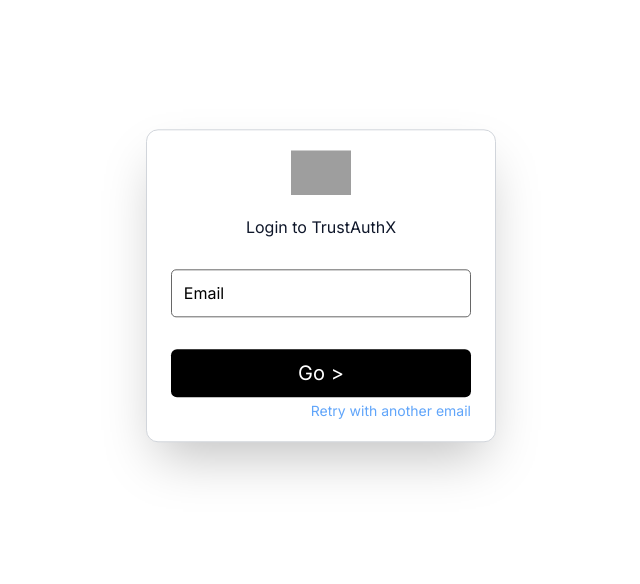
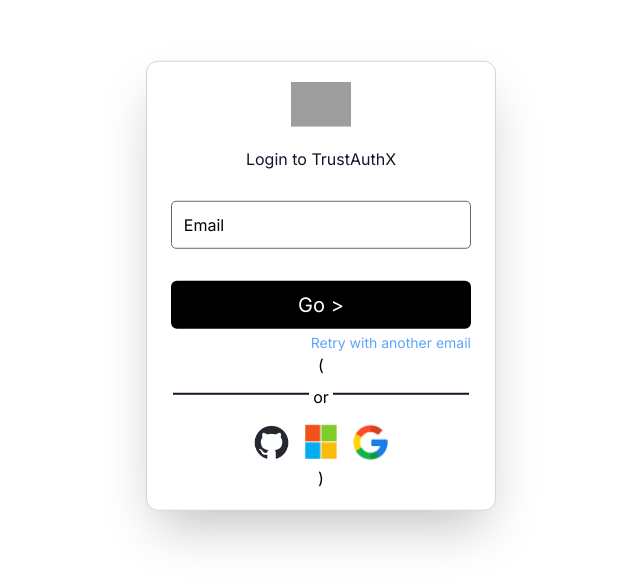
Before and after one commit to piyushyadav1617/TrustAuthX-widget, a Next.js app: page / in a window 1280 px wide. Shown: the part 114-698 px from the top of the page, without its empty margins (319-959 px from the left). Built offline with nearby package versions, Linux system fonts and the light colour scheme; no server answers; grey boxes are pictures that could not be loaded.

Commit message:
tried solving the redirection issue for social login

```diff
--- a/src/app/page.tsx
+++ b/src/app/page.tsx
@@ -78,6 +78,7 @@
      //fetch the org details as soon as page loads
   useEffect(() => {
     fetchOrgDetails();
+    // setShowSocial(true);
   },[]);
   // useEffect(() => {
   //   console.log(currentUserToken);
@@ -708,7 +709,7 @@
         setOrgData(org_token, data);
         //set loading to false and display the widget, styled according to the org data for which can be found in the data.widget
         setLoading1(false);
-        setShowSocial(true);
+
       }
     } catch (err) {
       console.log(err);
@@ -719,6 +720,7 @@
 
   //first action by the user, when the user clicks on the go button after putting in the email
   const handleSubmit = async () => {
+    // setShowSocial(false);
     setErrMsg('');
     setErr(false);
     setLoading2(true);
@@ -741,7 +743,7 @@
       // console.log(response)
       const data = (await response.json()) as any;
       setLoading2(false);
-      setShowSocial(false);
+
       console.log(data);
 
       //if a 422 validation error occurs
@@ -1064,14 +1066,15 @@
   };
 
   // resend email
-  const sendEmailAgain = async () => {
-    const response = await fetch(
-      `https://api.trustauthx.com/user/me/auth?usr=${email}&OrgToken=${storeOrg_token}`,
-      {
-        method: 'GET'
-      }
-    );
-  };
+  // const sendEmailAgain = async () => {
+  //   const response = await fetch(
+  //     `https://api.trustauthx.com/user/me/auth?usr=${email}&OrgToken=${storeOrg_token}`,
+  //     {
+  //       method: 'GET'
+  //     }
+  //   );
+  // };
+
   const reset = ()=>{
     location.reload();
   }
@@ -1192,7 +1195,7 @@
                 )}
                 <span
                   className="text-blue-400 hover:text-blue-600 cursor-pointer"
-                  onClick={sendEmailAgain}
+                  // onClick={sendEmailAgain}
                 >
                   Did not receive email? Try again.
                 </span>
@@ -1297,7 +1300,7 @@
               </div>
             )}
             <div className='text-sm w-full text-right mt-1 text-blue-400 hover:text-blue-600 cursor-pointer' onClick={reset} >Retry with another email</div>
-           {showSocial?( <><div className="flex w-full justify-center mt-2">
+           ( <><div className="flex w-full justify-center mt-2">
               <div className="mt-2 w-[136px] border-t-2 border-gray-900 "></div>
               <span className="px-1"> or </span>
               <div className="mt-2 w-[136px] border-t-2 border-gray-900 "></div>
@@ -1305,7 +1308,7 @@
             <div className="flex flex-row flex-wrap mt-4 gap-4">
               <div>
               <button
-
+                 type='submit'
                 onClick={() => socialLogin('github')}
               >
                 <Image
@@ -1318,6 +1321,7 @@
               </div>
               <div>
               <button
+               type='submit'
                 onClick={() => socialLogin('microsoft')}
               >
                 <Image
@@ -1329,6 +1333,7 @@
               </div>
               <div>
               <button
+               type='submit'
                 onClick={() => socialLogin('google')}
               >
                 <Image
@@ -1338,7 +1343,7 @@
                 />
               </button>
               </div>
-            </div></>):""}
+            </div></>)
           </div>
         </div>
       )}
```
